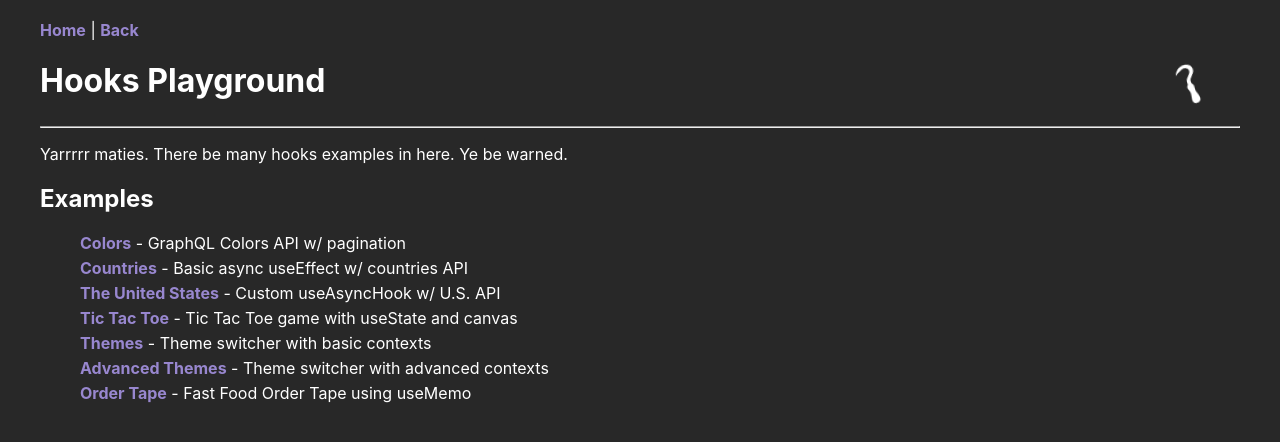
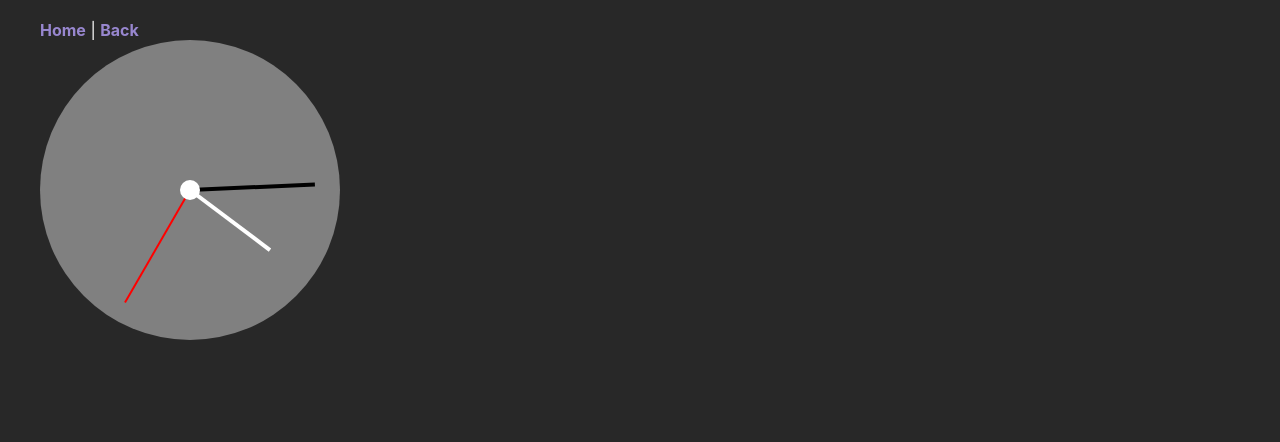
Before and after one commit to gareys/hooks-playground, a React (Vite) app: page /hooks-playground/clock in a window 1280 px wide. Shown: the top 442 px of the page. Built offline with nearby package versions, Linux system fonts and the light colour scheme.

Commit message:
Add clock

```diff
--- a/src/App.tsx
+++ b/src/App.tsx
@@ -10,6 +10,7 @@ import { ColorsScene } from './components/colors/ColorsScene';
 import { ThemesScene } from './components/themes/ThemesScene';
 import { AdvancedThemesScene } from './components/themes/AdvancedThemesScene';
 import { OrderTape } from './components/orderTape/OrderTape';
+import { ClockScene } from './components/clock/ClockScene';
 
 export const App = () => {
   return (
@@ -44,6 +45,9 @@ export const App = () => {
           <Route path="/orderTape">
             <OrderTape />
           </Route>
+          <Route path="/clock">
+            <ClockScene />
+          </Route>
           <Route path="/">
             <Home />
           </Route>
--- /dev/null
+++ b/src/components/clock/Clock.tsx
@@ -0,0 +1,109 @@
+import React from 'react';
+import styled from 'styled-components';
+
+const roundedNumber = (num: number) =>
+  Number((Math.round(num * 100) / 100).toFixed(2));
+
+export const Clock = ({ time = new Date() }) => {
+  const timeParsed = new Date(time).toLocaleString().substr(11, 8).split(':');
+  const hours = Number(timeParsed[0]);
+  const minutes = Number(timeParsed[1]);
+  const seconds = Number(timeParsed[2]);
+
+  const hourDegrees = roundedNumber(
+    (360 / 12) * (hours + roundedNumber(minutes / 60))
+  );
+  const minuteDegrees = roundedNumber(
+    (360 / 60) * (minutes + roundedNumber(seconds / 60))
+  );
+  const secondDegrees = (360 / 60) * seconds;
+
+  return (
+    <Face>
+      <SecondHand
+        className="hand"
+        style={{ transform: `rotate(${secondDegrees}deg` }}
+      />
+      <MinuteHand
+        className="hand"
+        style={{ transform: `rotate(${minuteDegrees}deg` }}
+      />
+      <HourHand
+        className="hand"
+        style={{ transform: `rotate(${hourDegrees}deg` }}
+      />
+      <CenterPin />
+    </Face>
+  );
+};
+
+const Face = styled.div`
+  height: 300px;
+  width: 300px;
+  background: gray;
+  border-radius: 50%;
+  display: flex;
+  align-items: center;
+  justify-content: center;
+  position: relative;
+
+  & > .hand {
+    position: relative;
+    display: flex;
+    flex-direction: column;
+    height: 100%;
+    width: 100%;
+    align-items: center;
+    justify-content: center;
+    width: 0;
+  }
+`;
+
+const HourHand = styled.div`
+  &:before,
+  &:after {
+    content: '';
+    margin: 0;
+    height: 100px;
+    width: 4px;
+    background: white;
+  }
+  &:after {
+    visibility: hidden;
+  }
+`;
+
+const MinuteHand = styled.div`
+  &:before,
+  &:after {
+    content: '';
+    margin: 0;
+    height: 125px;
+    width: 4px;
+    background: black;
+  }
+  &:after {
+    visibility: hidden;
+  }
+`;
+
+const SecondHand = styled.div`
+  &:before,
+  &:after {
+    content: '';
+    margin: 0;
+    height: 130px;
+    width: 2px;
+    background: red;
+  }
+  &:after {
+    visibility: hidden;
+  }
+`;
+const CenterPin = styled.div`
+  position: absolute;
+  width: 20px;
+  height: 20px;
+  background-color: white;
+  border-radius: 50%;
+`;
--- /dev/null
+++ b/src/components/clock/ClockScene.tsx
@@ -0,0 +1,13 @@
+import React, { useState } from 'react';
+import { Clock } from './Clock';
+import { useInterval } from '../../hooks/useInterval';
+
+export const ClockScene = () => {
+  const [time, setTime] = useState<Date>(new Date());
+
+  useInterval(() => {
+    setTime(new Date());
+  }, 1000);
+
+  return <Clock time={time} />;
+};
--- a/src/components/home/Home.tsx
+++ b/src/components/home/Home.tsx
@@ -40,6 +40,9 @@ export const Home = () => (
       <li>
         <Link to="/orderTape">Order Tape</Link> - Fast Food Order Tape using
         useMemo
+      </li>
+      <li>
+        <Link to="/clock">Clock</Link> - Clock using useInterval hook
       </li>
     </ProjectList>
   </>
--- /dev/null
+++ b/src/hooks/useInterval.ts
@@ -0,0 +1,21 @@
+import { useEffect, useRef } from 'react';
+
+export const useInterval = (callback: () => void, delay: number) => {
+  const savedCallback = useRef(() => {});
+
+  // Remember the latest callback.
+  useEffect(() => {
+    savedCallback.current = callback;
+  }, [callback]);
+
+  // Set up the interval.
+  useEffect(() => {
+    function tick() {
+      savedCallback.current();
+    }
+    if (delay !== null) {
+      let id = setInterval(tick, delay);
+      return () => clearInterval(id);
+    }
+  }, [delay]);
+};
```
